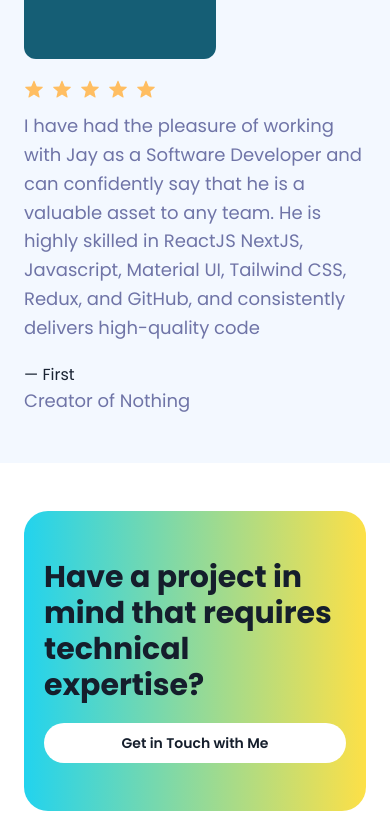
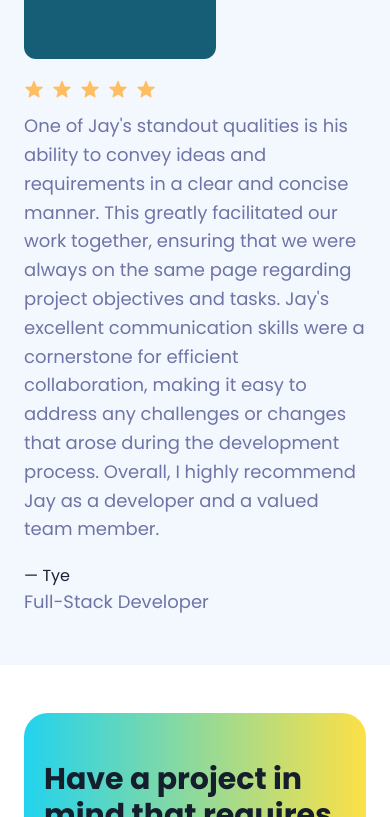
Before and after one commit to jayhogan-dev/portfolio, a Next.js app: page / in a window 390 px wide. Shown: the part 5057-5874 px from the top of the page. Built offline with nearby package versions, Linux system fonts and the light colour scheme.

Commit message:
techstack item added back to types

```diff
--- a/app/blog/page.tsx
+++ b/app/blog/page.tsx
@@ -33,7 +33,7 @@ const BlogPage = async () => {
       </DarkContainer>
       <LightContainer>
         <section className="flex flex-col py-12 md:py-[72px] items-center justify-center">
-          <div className="grid grid-cols-1 md:grid-cols-2 gap-5 lg:gap-10">
+          <div className="grid grid-cols-1 md:grid-cols-2 lg:grid-cols-3 gap-5 lg:gap-10">
             {data.map((post) => (
               <BlogCard
                 key={post._id}
--- a/constants/index.ts
+++ b/constants/index.ts
@@ -10,6 +10,10 @@ export const routes = [
   {
     label: "Contact",
     href: "/contact",
+  },
+  {
+    label: "Blog",
+    href: "/blog",
   },
 ];
 
@@ -78,26 +82,26 @@ export const skills = [
 
 export const testimonials = [
   {
-    name: "First",
+    name: "Tye",
     quote:
-      "I have had the pleasure of working with Jay as a Software Developer and can confidently say that he is a valuable asset to any team. He is highly skilled in ReactJS NextJS, Javascript, Material UI, Tailwind CSS, Redux, and GitHub, and consistently delivers high-quality code",
-    title: "Creator of Nothing",
+      "One of Jay's standout qualities is his ability to convey ideas and requirements in a clear and concise manner. This greatly facilitated our work together, ensuring that we were always on the same page regarding project objectives and tasks. Jay's excellent communication skills were a cornerstone for efficient collaboration, making it easy to address any challenges or changes that arose during the development process. Overall, I highly recommend Jay as a developer and a valued team member.",
+    title: "Full-Stack Developer",
     stars: 5,
   },
-  {
-    name: "Second",
-    quote:
-      "I have had the pleasure of working with Jay as a Software Developer and can confidently say that he is a valuable asset to any team. He is highly skilled in ReactJS NextJS, Javascript, Material UI, Tailwind CSS, Redux, and GitHub, and consistently delivers high-quality code",
-    title: "Creator of Something",
-    stars: 4,
-  },
-  {
-    name: "Third",
-    quote:
-      "I have had the pleasure of working with Jay as a Software Developer and can confidently say that he is a valuable asset to any team. He is highly skilled in ReactJS NextJS, Javascript, Material UI, Tailwind CSS, Redux, and GitHub, and consistently delivers high-quality code",
-    title: "Alive",
-    stars: 3,
-  },
+  // {
+  //   name: "Second",
+  //   quote:
+  //     "I have had the pleasure of working with Jay as a Software Developer and can confidently say that he is a valuable asset to any team. He is highly skilled in ReactJS NextJS, Javascript, Material UI, Tailwind CSS, Redux, and GitHub, and consistently delivers high-quality code",
+  //   title: "Creator of Something",
+  //   stars: 4,
+  // },
+  // {
+  //   name: "Third",
+  //   quote:
+  //     "I have had the pleasure of working with Jay as a Software Developer and can confidently say that he is a valuable asset to any team. He is highly skilled in ReactJS NextJS, Javascript, Material UI, Tailwind CSS, Redux, and GitHub, and consistently delivers high-quality code",
+  //   title: "Alive",
+  //   stars: 3,
+  // },
 ];
 
 export const myProcesses = [
```
Also changed, not shown: types/index.ts (+9 -0 lines).
